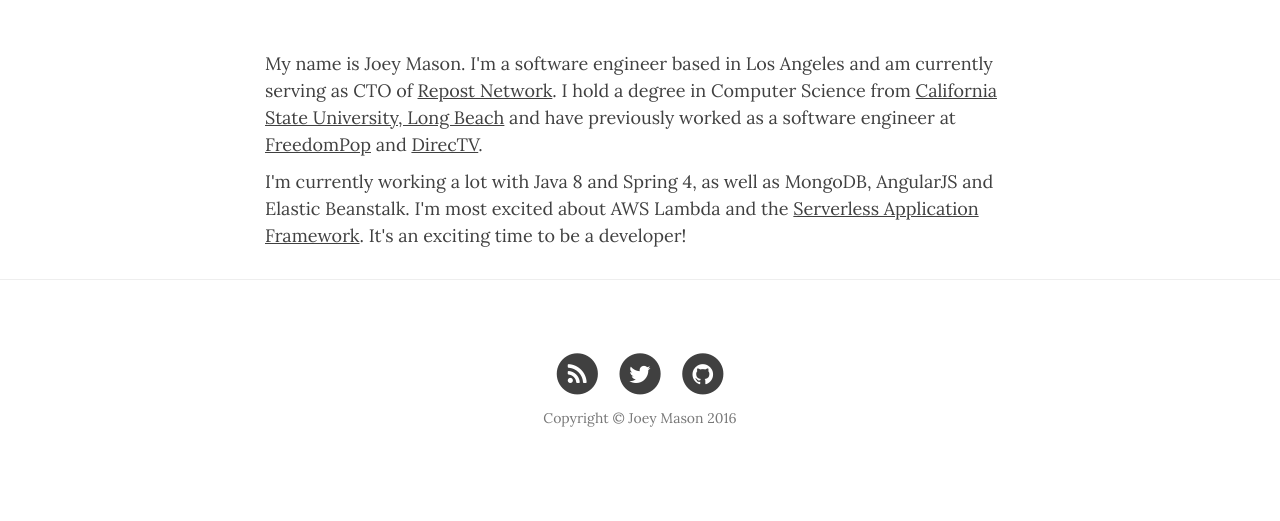
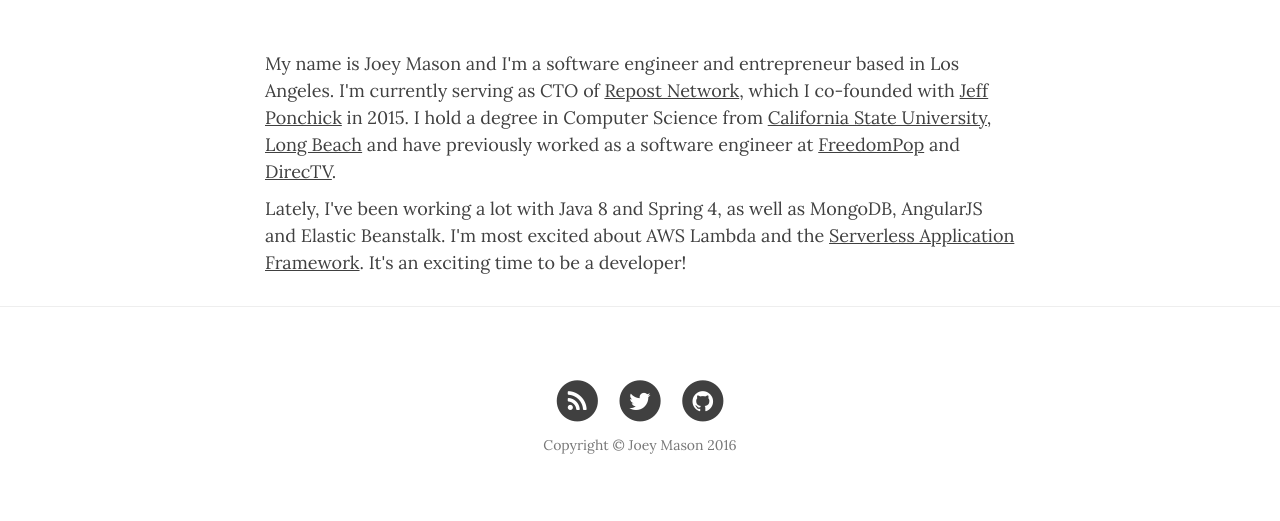
Before and after one commit to joeyvmason/joeyvmason.github.io, a Jekyll site: the page built from about.html, in a window 1280 px wide. Shown: the part 448-969 px from the top of the page. Built offline with Jekyll 4.4.1, drawn with Linux system fonts in a browser that asks for light colours; nearby versions of some CDN libraries; before the commit the page ends 942 px from its top, so only the background shows below that.

Commit message:
Updated about page

```diff
--- a/about.html
+++ b/about.html
@@ -1,10 +1,10 @@
 ---
 title: About
 layout: page
-"<!--description": This is what I do.-->
+description: My name is Joey Mason and I'm a software engineer and entrepreneur based in Los Angeles.
 header-img: img/about-bg.jpg
 ---
 
-<p>My name is Joey Mason. I'm a software engineer based in Los Angeles and am currently serving as CTO of <a href="https://www.repostnetwork.com" target="_blank">Repost Network</a>. I hold a degree in Computer Science from <a href="http://www.csulb.edu/" target="_blank">California State University, Long Beach</a> and have previously worked as a software engineer at <a href="https://www.freedompop.com" target="_blank">FreedomPop</a> and <a href="http://www.directv.com" target="_blank">DirecTV</a>.</p>
+<p>My name is Joey Mason and I'm a software engineer and entrepreneur based in Los Angeles. I'm currently serving as CTO of <a href="https://www.repostnetwork.com" target="_blank">Repost Network</a>, which I co-founded with <a target="_blank" href="https://twitter.com/JeffPonchick">Jeff Ponchick</a> in 2015. I hold a degree in Computer Science from <a href="http://www.csulb.edu/" target="_blank">California State University, Long Beach</a> and have previously worked as a software engineer at <a href="https://www.freedompop.com" target="_blank">FreedomPop</a> and <a href="http://www.directv.com" target="_blank">DirecTV</a>.</p>
 
-<p>I'm currently working a lot with Java 8 and Spring 4, as well as MongoDB, AngularJS and Elastic Beanstalk. I'm most excited about AWS Lambda and the <a href="https://serverless.com/" target="_blank">Serverless Application Framework</a>. It's an exciting time to be a developer!</p>
+<p>Lately, I've been working a lot with Java 8 and Spring 4, as well as MongoDB, AngularJS and Elastic Beanstalk. I'm most excited about AWS Lambda and the <a href="https://serverless.com/" target="_blank">Serverless Application Framework</a>. It's an exciting time to be a developer!</p>
```
